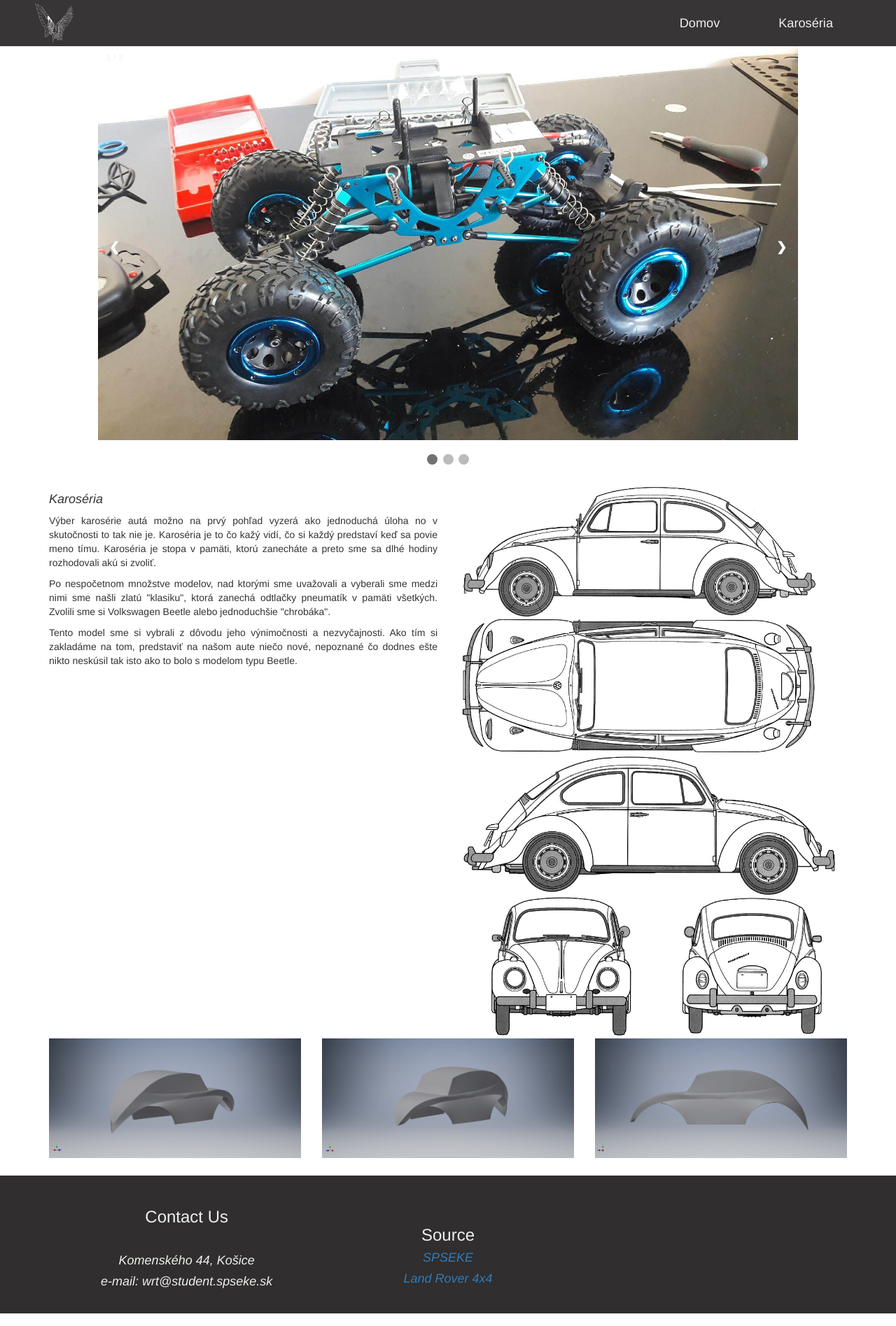
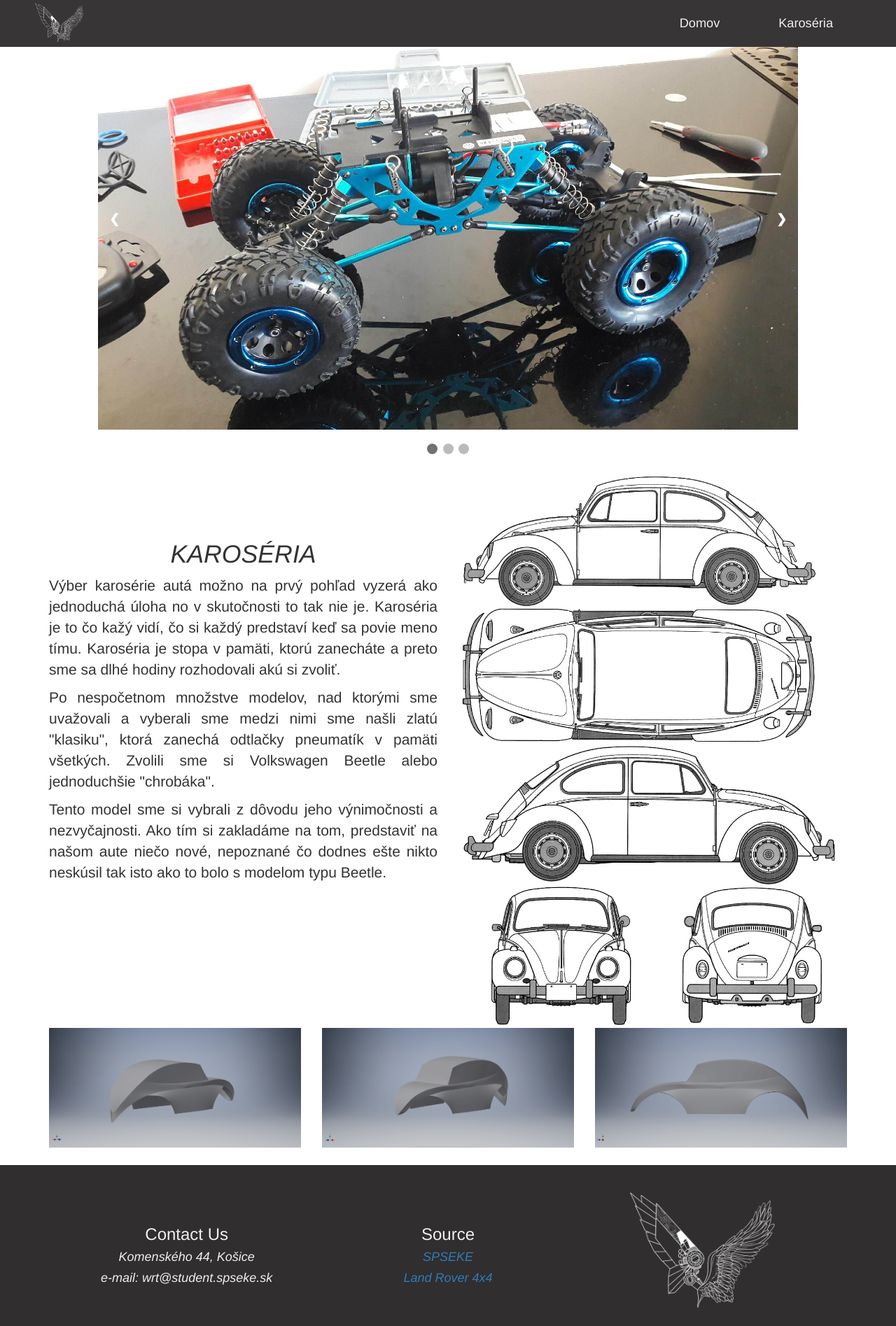
Before and after one commit to wingsracingteam/wrt, a plain HTML site: page html/auto1.html in a window 1280 px wide. Shown: the whole page at 70% size. Drawn offline with nearby package versions, Linux system fonts and the light colour scheme; files that its build step writes are made by us from their sources.

Commit message:
Add files via upload

```diff
--- a/css/style.css
+++ b/css/style.css
@@ -96,8 +96,17 @@ nav ul li:hover{
 #wrt{
 	padding-top: 4%;
 }
-.nd{
-	padding-top: 10%;
+#slide{
+	padding-top: 4%;
+}
+#karoseria{
+	font-size: 1.5em;
+}
+#karoseria h4{
+	padding-top: 15%;
+	font-size: 1.7em;
+	text-align: center;
+	text-transform: uppercase;
 }
 @media (max-width : 900px ){
 	nav{
--- a/html/auto1.html
+++ b/html/auto1.html
@@ -40,23 +40,21 @@
 </head>
 
 <body>
-	<nav id="menu">
-		<a class="brand" href="../index.html"><img src="../img/logo1.png" height="60" width="60" alt="brand"></a>
+	<nav class="navbar navbar-fixed-top">
+		<a class="brand" href="index.html"><img src="../img/logo1.png" height="60" alt="brand"></a>
+
 		<ul>
 			<li><a href="../index.html">Domov</a></li>
 			<li><a href="#karoseria">Karoséria</a></li>
 		</ul>
 		<div style="clear: both"></div>
 	</nav>
-
-
-	<div class="responsive-bar">
-		<a href="index.html"><img src="../img/logo.png" height="28" alt="brand"></a>
+	<div class="responsive-bar navbar-fixed-top">
+		<a href="index.html"><img src="img/logo1.png" height="28" alt="brand"></a>
 		<h4 class="menu" >Menu</h4>
 		<div style="clear: both"></div>
 	</div>
-	<div class="slideshow-container">
-
+	<div class="slideshow-container" id="slide">
 <div class="mySlides fade" id="opa">
   <div class="numbertext">1 / 3</div>
   <img src="../img/car/15.jpg" style="width:100%">
@@ -106,21 +104,24 @@
 			</div>
 		</div>
 	</div>
-	<footer class="container-fluid text-center">
+	<footer id="about" class="container-fluid text-center">
 		<div class="row">
-			<div class="col-sm-5">
+			<div class="col-sm-5"><br><br>
 				<h3>Contact Us</h3>
-				<br>
 				<h4>Komenského 44, Košice</h4>
 				<h4>e-mail: wrt@student.spseke.sk</h4>
 			</div>
-			<div class="col-sm-2">
-				<h3><br>Source</h3>
+			<div class="col-sm-2"><br><br>
+				<h3>Source</h3>
 				<a target="_blank" href="http://www.spseke.sk/skola/"><h4>SPSEKE</h4></a>
 				<a target="_blank" href="http://4x4veskolach.cz/"><h4>Land Rover 4x4</h4></a>
 			</div>
+			<div class="col-sm-5">
+				<img src="../img/logo1.png" width="45%"alt="Logo">
+			</div>
 		</div>
 	</footer>
+
 
 <script>
 var slideIndex = 1;
```
Also changed, not shown: index.html (+19 -6 lines), img/sponzors/jollyclub.png.
